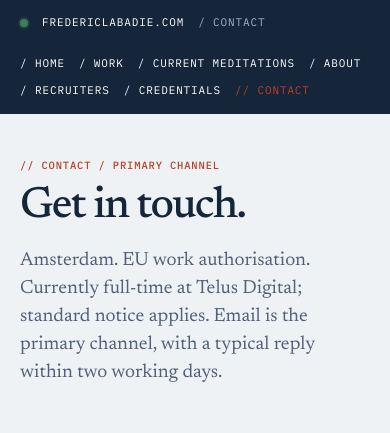
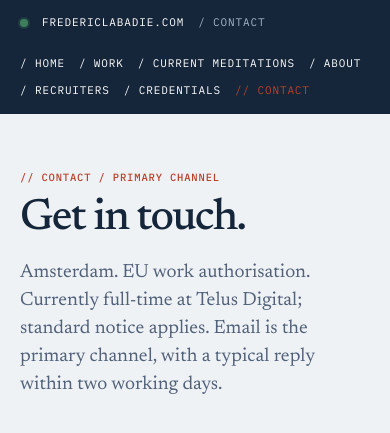
Before and after one commit to fredericlabadie/fredericlabadie.github.io, a Jekyll site: the page built from contact/index.html, in a window 390 px wide. Shown: the top 433 px of the page. Built offline with Jekyll 4.4.1, drawn with Linux system fonts in a browser that asks for light colours; comment, search, counter and statistics services are not loaded.

Commit message:
Compact core contact layout after simplification

```diff
--- a/css/contact-blueprint.css
+++ b/css/contact-blueprint.css
@@ -82,6 +82,13 @@
   padding: 44px 48px 36px;
   border-bottom: 1px solid #cdd3da;
   align-items: center;
+}
+
+.bp-contact-hero-simple {
+  max-width: 1516px;
+  margin: 0 auto;
+  padding: 56px 48px 34px;
+  border-bottom: 0;
 }
 
 .bp-contact-mono,
@@ -230,6 +237,12 @@
   padding: 32px 48px 48px;
 }
 
+.bp-contact-channels {
+  max-width: 1516px;
+  margin: 0 auto;
+  padding: 0 48px 56px;
+}
+
 .bp-contact-sidebar {
   position: sticky;
   top: 72px;
@@ -264,7 +277,7 @@
 }
 
 .bp-contact-card {
-  min-height: 168px;
+  min-height: 138px;
   padding: 24px;
   background: #ffffff;
   border-right: 1px solid #cdd3da;
@@ -291,7 +304,7 @@
 .bp-contact-card strong {
   color: #16263a;
   font-family: "Newsreader", Georgia, serif;
-  font-size: 26px;
+  font-size: 22px;
   font-weight: 500;
   line-height: 1.12;
   word-break: break-word;
@@ -341,11 +354,6 @@
   font-size: 15px;
   line-height: 1.62;
 }
-
-/* ============================================================
-   Primary email card — full-width navy, dominant.
-   Sits above the secondary channel grid.
-   ============================================================ */
 
 .bp-contact-primary-card {
   display: block;
@@ -409,8 +417,6 @@
   color: #ff7551;
 }
 
-/* Secondary grid: 4 channels in 2 cols, snug under the primary card */
-
 .bp-contact-grid.bp-contact-grid-secondary {
   grid-template-columns: repeat(2, 1fr);
 }
@@ -464,7 +470,8 @@
   }
   .bp-contact-hero,
   .bp-contact-main,
-  .bp-contact-section-tag {
+  .bp-contact-section-tag,
+  .bp-contact-channels {
     padding-left: 20px;
     padding-right: 20px;
   }
```
